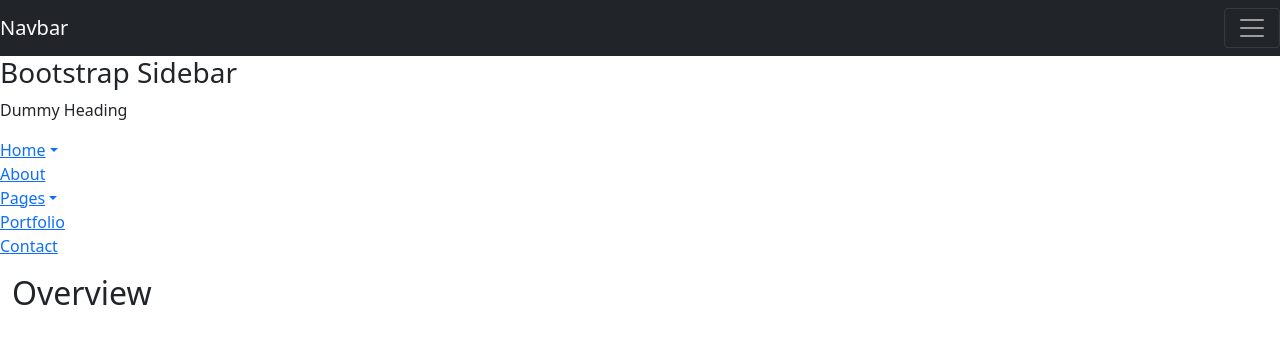
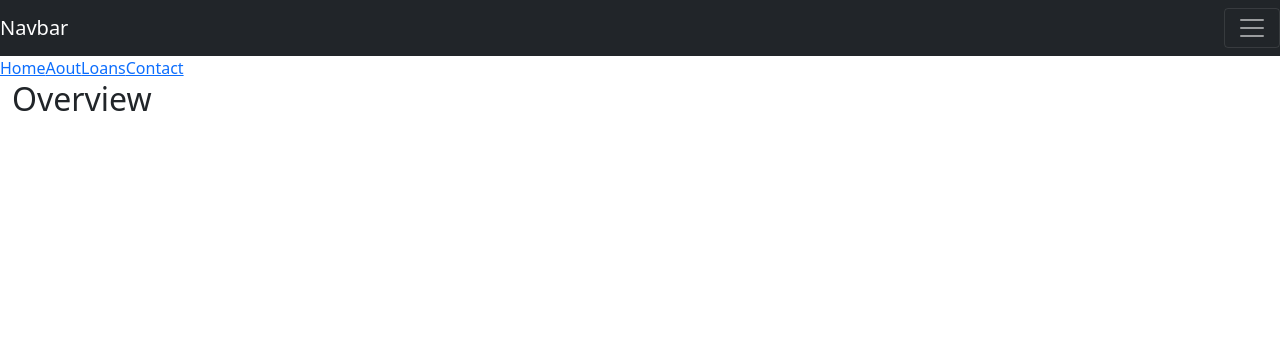
Before and after one commit to bashooff/react-dashboard, a React (Create React App) app in the folder frontend/: page / in a window 1280 px wide. Shown: the top 344 px of the page. Built offline with nearby package versions, Linux system fonts and the light colour scheme.

Commit message:
Update Sidebar.js

```diff
--- a/frontend/src/components/widgets/Sidebar.js
+++ b/frontend/src/components/widgets/Sidebar.js
@@ -2,56 +2,12 @@
 
 const Sidebar = () => {
     return(
-        <div class={styles.wrapper}>
-
-    <nav id="sidebar">
-        <div class="sidebar-header">
-            <h3>Bootstrap Sidebar</h3>
+        <div id="mySidebar" className="sidebar">
+            <a href="#">Home</a>
+            <a href="#">Aout</a>
+            <a href="#">Loans</a>
+            <a href="#">Contact</a>
         </div>
-
-        <ul class="list-unstyled components">
-            <p>Dummy Heading</p>
-            <li class="active">
-                <a href="#homeSubmenu" data-toggle="collapse" aria-expanded="false" class="dropdown-toggle">Home</a>
-                <ul class="collapse list-unstyled" id="homeSubmenu">
-                    <li>
-                        <a href="#">Home 1</a>
-                    </li>
-                    <li>
-                        <a href="#">Home 2</a>
-                    </li>
-                    <li>
-                        <a href="#">Home 3</a>
-                    </li>
-                </ul>
-            </li>
-            <li>
-                <a href="#">About</a>
-            </li>
-            <li>
-                <a href="#pageSubmenu" data-toggle="collapse" aria-expanded="false" class="dropdown-toggle">Pages</a>
-                <ul class="collapse list-unstyled" id="pageSubmenu">
-                    <li>
-                        <a href="#">Page 1</a>
-                    </li>
-                    <li>
-                        <a href="#">Page 2</a>
-                    </li>
-                    <li>
-                        <a href="#">Page 3</a>
-                    </li>
-                </ul>
-            </li>
-            <li>
-                <a href="#">Portfolio</a>
-            </li>
-            <li>
-                <a href="#">Contact</a>
-            </li>
-        </ul>
-    </nav>
-
-</div>
     )
 }
 
```
